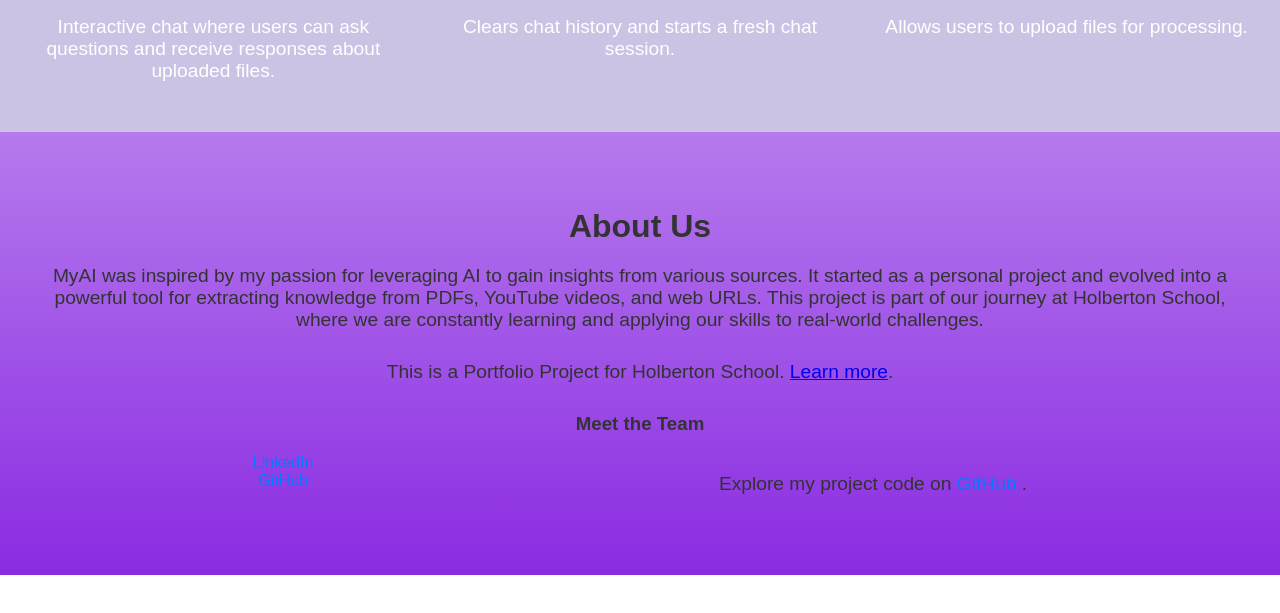
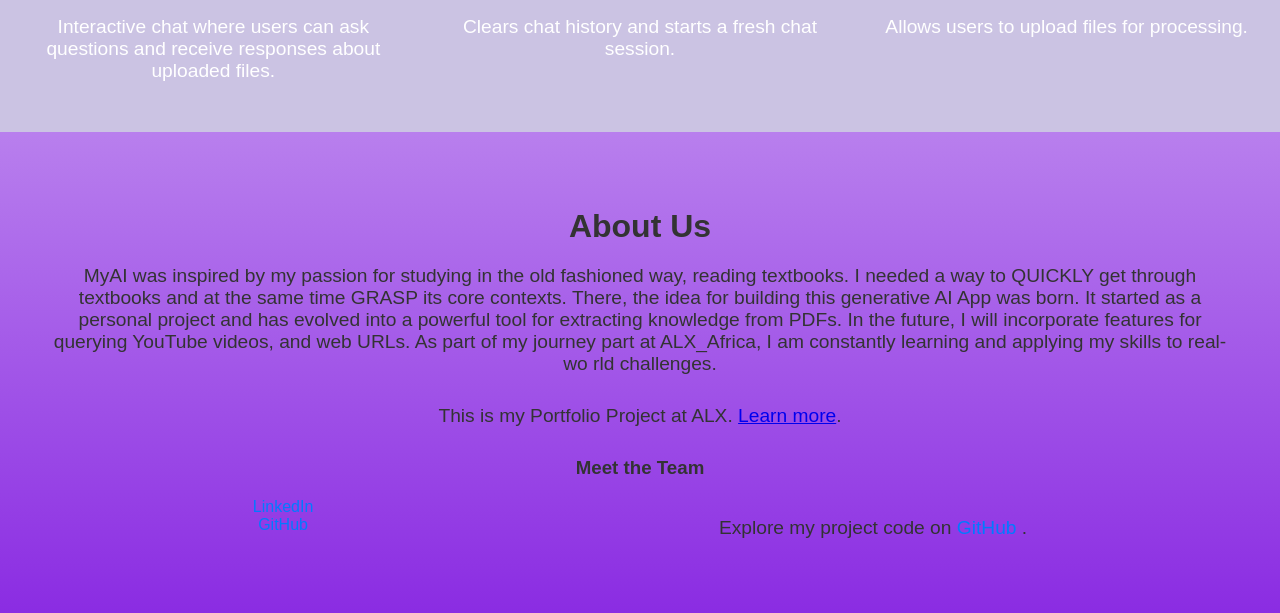
Before and after one commit to Elocodes/Elocodes.github.io, a plain HTML site: page index.html in a window 1280 px wide. Shown: the part 611-1224 px from the top of the page. Before the commit the page ends 1186 px from the top, so only its background shows below. Drawn offline with Linux system fonts and the light colour scheme.

Commit message:
added about us text

```diff
--- a/index.html
+++ b/index.html
@@ -147,15 +147,16 @@
     <h2>About Us</h2>
 
     <p>
-      MyAI was inspired by my passion for leveraging AI to gain insights from various sources.
-      It started as a personal project and evolved into a powerful tool for extracting knowledge
-      from PDFs, YouTube videos, and web URLs. This project is part of our journey at Holberton School,
-      where we are constantly learning and applying our skills to real-world challenges.
+      MyAI was inspired by my passion for studying in the old fashioned way, reading textbooks. I needed a 	way to QUICKLY get through textbooks and at the same time GRASP its core contexts. There, the idea
+      for building this generative AI App was born.
+      It started as a personal project and has evolved into a powerful tool for extracting knowledge
+      from PDFs. In the future, I will incorporate features for querying YouTube videos, and web URLs.
+      As part of my journey part at ALX_Africa, I am constantly learning and applying my skills to real-wo	rld challenges.
     </p>
 
     <p>
-      This is a Portfolio Project for Holberton School.
-      <a href="https://holbertonschool.com/" target="_blank" rel="noopener noreferrer">Learn more</a>.
+      This is my Portfolio Project at ALX.
+      <a href="https://www.alxafrica.com/" target="_blank" rel="noopener noreferrer">Learn more</a>.
     </p>
 
     <h3>Meet the Team</h3>
```
